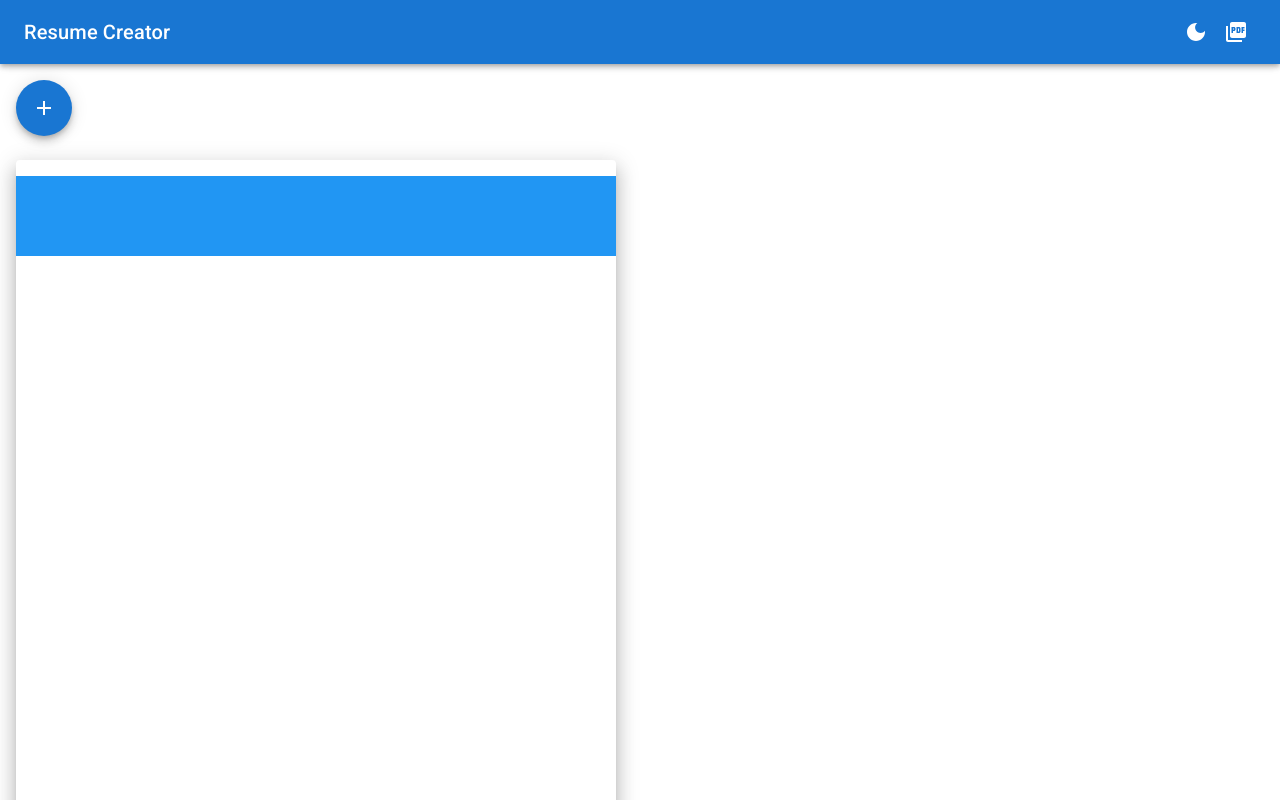
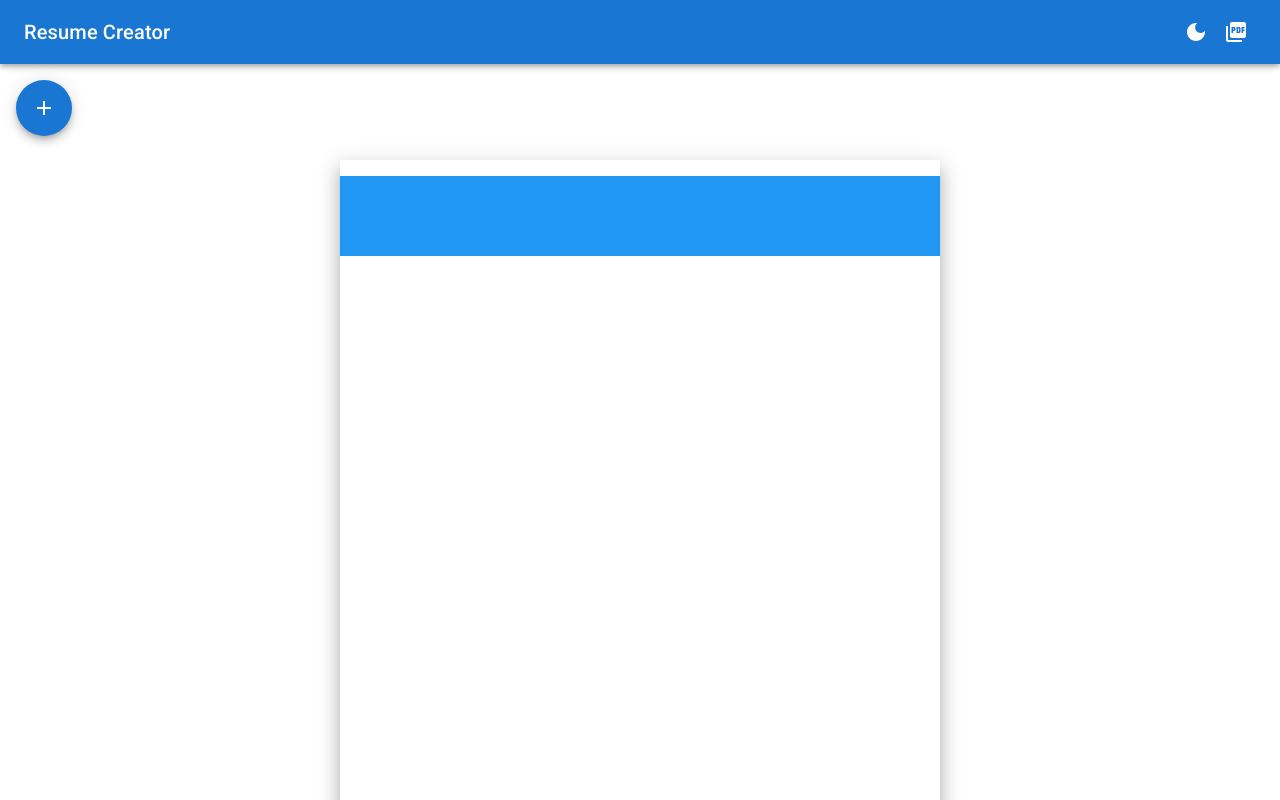
Before and after one commit to craigmclean39/cv-project-top, a React (Create React App) app: page / in a window 1280 px wide. Shown: the top 800 px of the page. Built offline with nearby package versions, Linux system fonts and the light colour scheme.

Commit message:
Attempt to fix centering of resume

```diff
--- a/src/App.js
+++ b/src/App.js
@@ -549,6 +549,7 @@ export default class App extends React.Component {
           sx={{
             display: "flex",
             bgcolor: "background.paper",
+            justifyContent: "center",
           }}
         >
           <ThemeProvider theme={resumeTheme}>
--- a/src/components/ResumeOutput.js
+++ b/src/components/ResumeOutput.js
@@ -21,8 +21,6 @@ const ResumeOutput = (props) => {
     <Box
       sx={{
         minWidth: "max(max-content, 100%)",
-        display: "flex",
-        justifyContent: "center",
       }}
     >
       <Card
```
Also changed, not shown: 6 other files (tests, documents, lock files or other folders).
